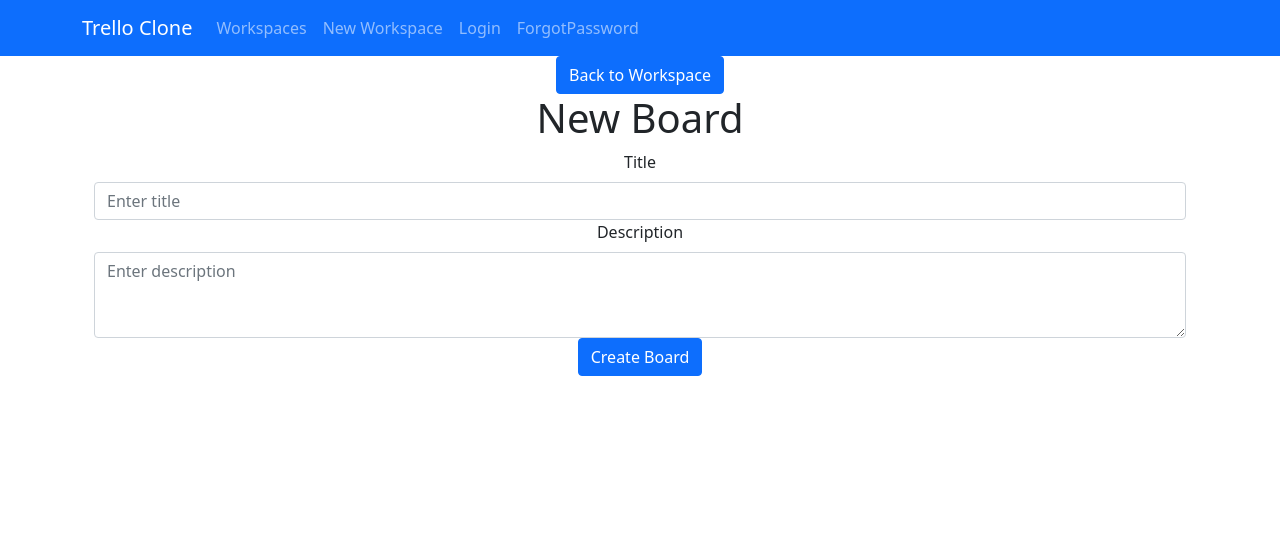
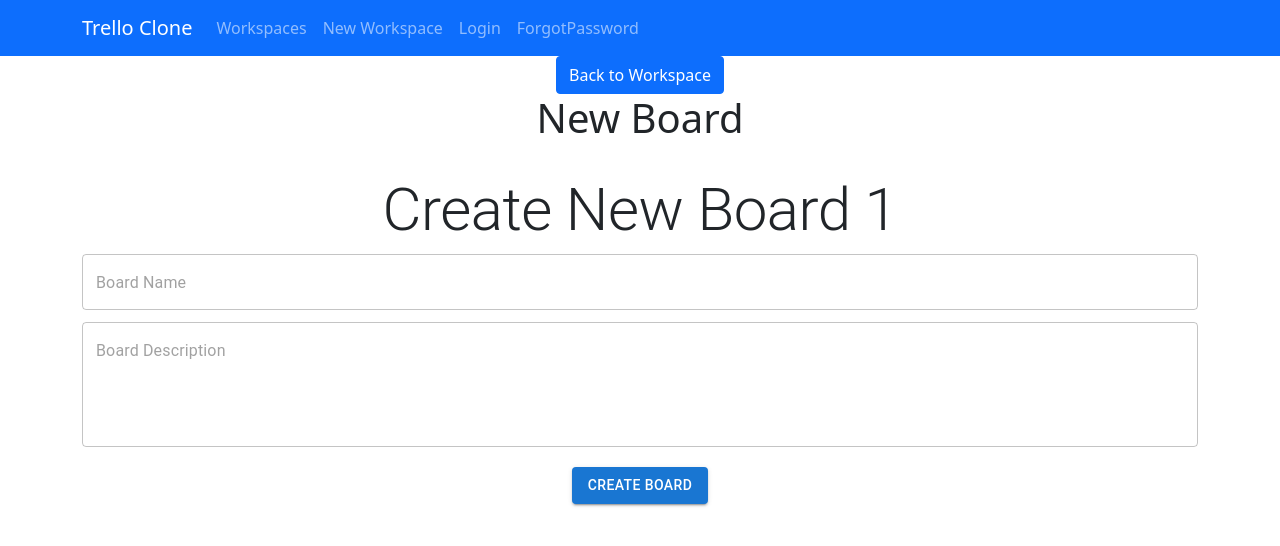
Before and after one commit to JoyceYunJiao/trello_application-, a React (Create React App) app in the folder frontend/: page /workspaces/1/createBoard in a window 1280 px wide. Shown: the top 546 px of the page. Built offline with nearby package versions, Linux system fonts and the light colour scheme.

Commit message:
Add boards frontend done

```diff
--- a/frontend/src/components/Workspace.tsx
+++ b/frontend/src/components/Workspace.tsx
@@ -1,5 +1,6 @@
 import { Button, Card, Container } from "react-bootstrap";
 import Board from "./boards/Board";
+import ViewBoards from "./boards/ViewBoards";
 
 function Workspace(props:any) {
     return (
@@ -7,12 +8,8 @@ function Workspace(props:any) {
                 <h2>{props.workspace.title}</h2>
                 <p>{props.workspace.description}</p>
 
-                {
-                props.workspace.boards.map((board:any) => {
-                    return (
-                        <Board board={board} key={board.id}/>
-                    );
-                })}
+                {/* Joyce's board view */}
+                <ViewBoards boards={props.workspace.boards}/>
         </Container>
     );
 }
--- a/frontend/src/components/boards/Board.tsx
+++ b/frontend/src/components/boards/Board.tsx
@@ -1,12 +1,20 @@
-import { Card } from "react-bootstrap";
+import { Grid, Card, CardContent, Typography, Button } from '@mui/material';
 
 function Board(props:any) {
     return (
-        <Card>
-            <Card.Body>
-                <h2>{props.board.title}</h2>
-                <p>{props.board.description}</p>
-            </Card.Body>
+
+        <Card elevation={6}>
+            <CardContent>
+                <Typography component='h4' variant='h4'>
+                    {props.board.title}
+                </Typography>
+                <Typography component='p' variant='body1'>
+                    {props.board.description}
+                </Typography>
+                <Button variant='contained' sx={{ marginTop: '16px' }}>
+                    View All Tasks
+                </Button>
+            </CardContent>
         </Card>
     );
 }
--- a/frontend/src/components/boards/CreateBoardForm.tsx
+++ b/frontend/src/components/boards/CreateBoardForm.tsx
@@ -1,8 +1,11 @@
 import { Button, TextField, Typography } from '@mui/material';
 import React, { useRef } from 'react';
+import { useParams } from 'react-router-dom';
 import Boards from '../../pages/board';
 
-function CreateBoardForm() {
+function CreateBoardForm(props:any) {
+    const {id} = useParams();
+
     /* ToDo: Create board name variable using useRef */
     const boardNameRef:any = useRef();
     /* ToDo: Create board description variable using useRef */
@@ -17,15 +20,19 @@ function CreateBoardForm() {
         const boardDesp = boardNameRef.current.value;
 
         const board = {
-            name: boardName,
-            description: boardDesp
+            title: boardName,
+            description: boardDesp,
+            workspaceId: id,
+            dateCreated: new Date(),
         };
+
+        props.onChange(board);
     };
 
     return (
         <section style={{ marginTop: '32px' }}>
-            <Typography variant='h2' component='h2'>Create New Board</Typography>
-            <form /* ToDo: Add onSubmit to call createBoard */>
+            <Typography variant='h2' component='h2'>Create New Board {id}</Typography>
+            <form onSubmit={createBoard}>
                 <TextField
                     id='boardName'
                     placeholder='Board Name'
--- a/frontend/src/components/boards/ViewBoards.tsx
+++ b/frontend/src/components/boards/ViewBoards.tsx
@@ -1,5 +1,6 @@
 import React from 'react';
 import { Grid, Card, CardContent, Typography, Button } from '@mui/material';
+import Board from './Board';
 
 function ViewBoards(props:any) {
     return (
@@ -9,19 +10,7 @@ function ViewBoards(props:any) {
                 {props.boards.map((board:any) => {
                     return (
                         <Grid item xs={12} sm={12} md={4} lg={3} key={board.id}>
-                            <Card elevation={6}>
-                                <CardContent>
-                                    <Typography component='h4' variant='h4'>
-                                        {board.name}
-                                    </Typography>
-                                    <Typography component='p' variant='body1'>
-                                        {board.desp}
-                                    </Typography>
-                                    <Button variant='contained' sx={{ marginTop: '16px' }}>
-                                        View All Tasks
-                                    </Button>
-                                </CardContent>
-                            </Card>
+                            <Board board={board} key={board.id}/>
                         </Grid>
                     );
                 })}
--- a/frontend/src/pages/NewBoard.tsx
+++ b/frontend/src/pages/NewBoard.tsx
@@ -1,22 +1,24 @@
 import axios from "axios";
 import { Button, Container } from "react-bootstrap";
-import { useParams } from "react-router-dom";
+import { useNavigate, useParams } from "react-router-dom";
+import CreateBoardForm from "../components/boards/CreateBoardForm";
 import NewBoardForm from "../components/boards/NewBoardForm";
 
 function NewBoard() {
     // Workspace id from url
     const {id} = useParams();
+    const navigate = useNavigate();
 
     function newBoardHandler(board:any) {
-        // axios.post("http://localhost:8080/addBoard/" + id, board)
-        //     .then(() => navigate("/workspaces", { replace: true }));
+        axios.post("http://localhost:8080/addBoard/", board)
+            .then(() => navigate("/workspaces/"+id, { replace: true }));
     }
 
     return (
         <Container>
             <Button href={"/workspaces/"+id}>Back to Workspace</Button>
             <h1>New Board</h1>
-            <NewBoardForm />
+            <CreateBoardForm onChange={newBoardHandler} />
         </Container>
     );
 }
```
Also changed, not shown: 4 other files (tests, documents, lock files or other folders).
